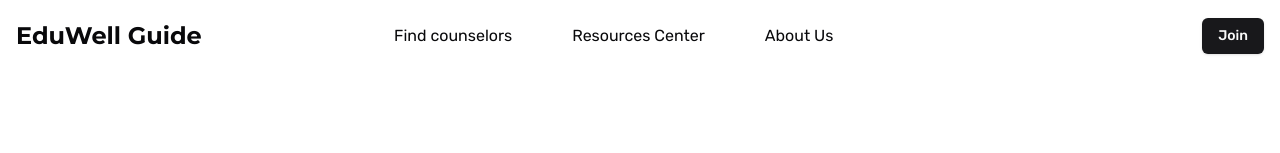
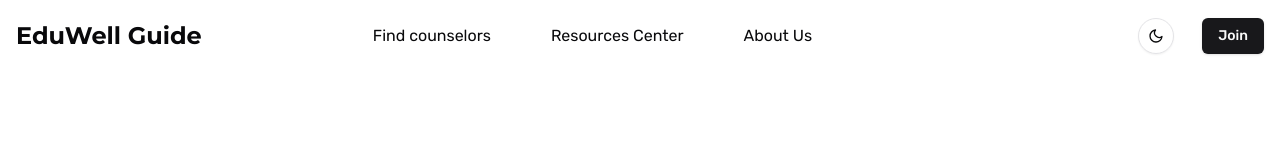
Before and after one commit to Albert735/EduWell-Guide, a Next.js app: page / in a window 1280 px wide. Shown: the top 153 px of the page. Built offline with nearby package versions, Linux system fonts and the light colour scheme.

Commit message:
feat: remove Support page and enhance layout and styles in Footer, Hero, and Benefits components

```diff
--- a/src/components/ui/Navbar.tsx
+++ b/src/components/ui/Navbar.tsx
@@ -162,6 +162,7 @@ function Navbar() {
       </div>
 
       <div className="hidden md:flex items-center gap-7">
+        <ToggleTheme />
         <Link href="/join">
           <Button variant="default">Join</Button>
         </Link>
```
